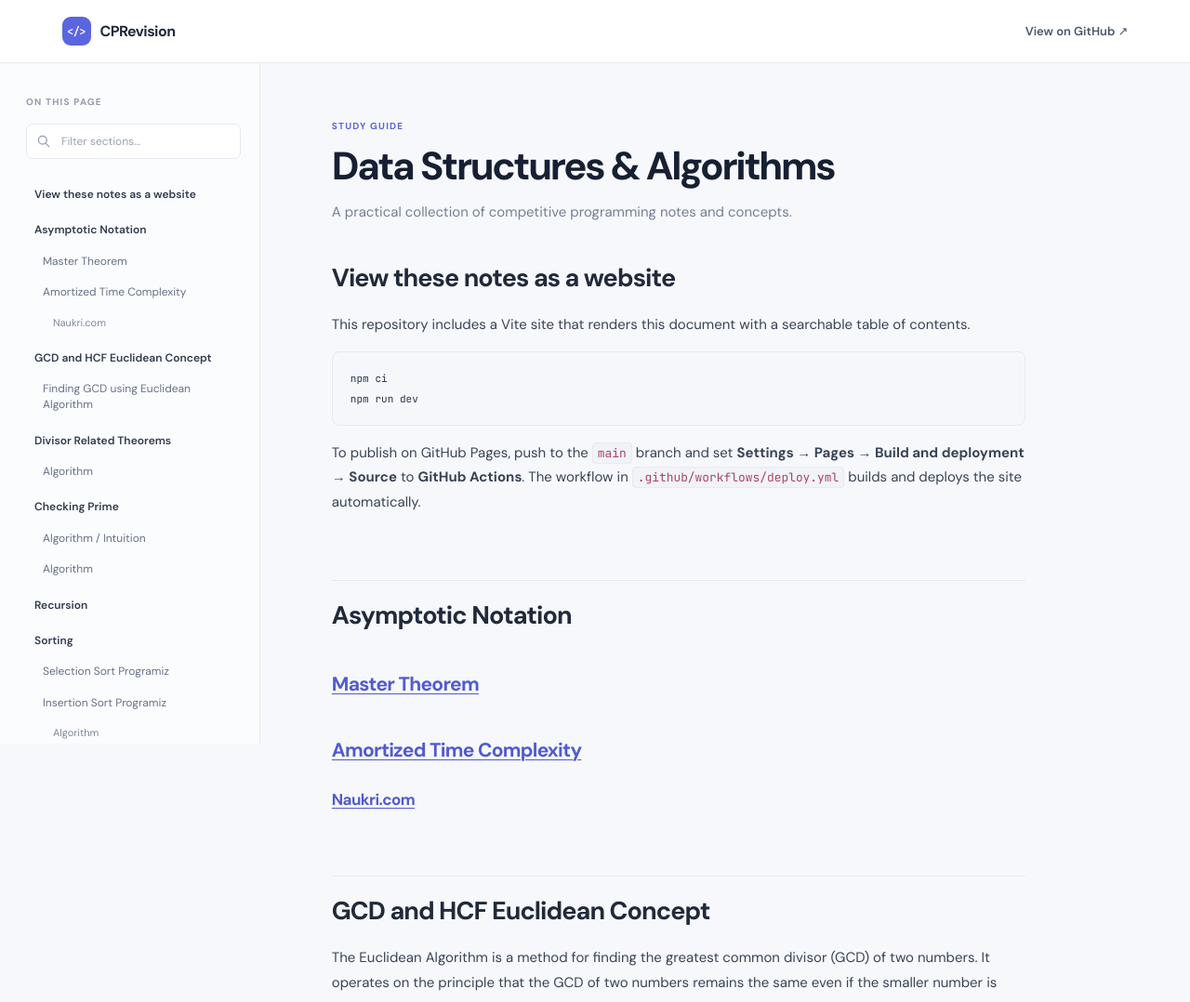
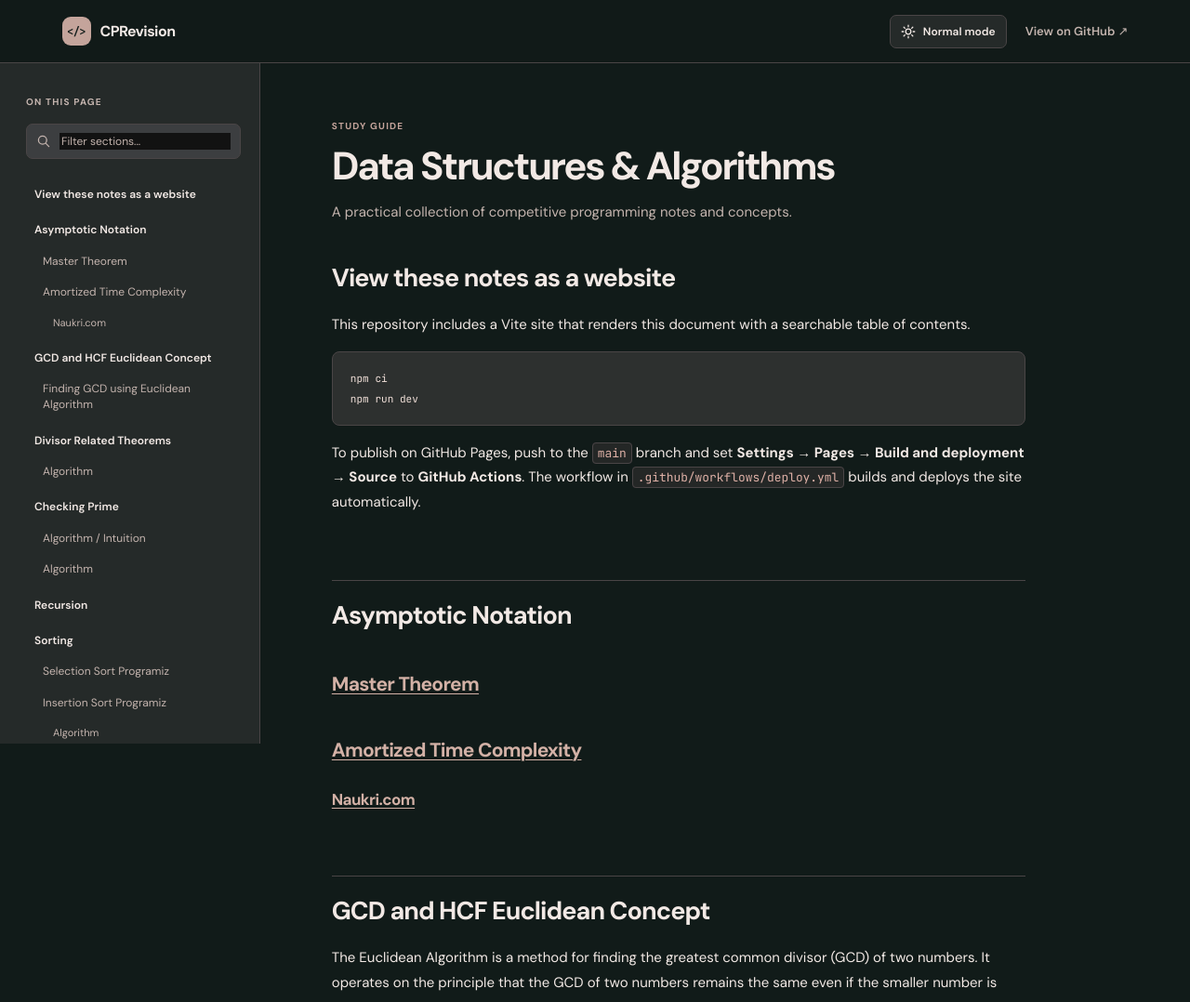
Before and after one commit to zjaweds/CPRevision, a website built with Vite: page index.html in a window 1280 px wide. Shown: the top 1078 px of the page at 93% size. Built offline with nearby package versions, Linux system fonts and the light colour scheme.

Commit message:
Theme Added

```diff
--- a/index.html
+++ b/index.html
@@ -1,5 +1,5 @@
 <!doctype html>
-<html lang="en">
+<html lang="en" data-theme="dark">
   <head>
     <meta charset="UTF-8" />
     <meta name="viewport" content="width=device-width, initial-scale=1.0" />
@@ -16,12 +16,27 @@
           <span class="brand-mark" aria-hidden="true">&lt;/&gt;</span>
           <span>CPRevision</span>
         </a>
+        <div class="header-actions">
+          <button
+            id="theme-toggle"
+            class="theme-toggle"
+            type="button"
+            aria-pressed="true"
+            aria-label="Switch to normal mode"
+          >
+            <svg class="theme-icon" viewBox="0 0 20 20" aria-hidden="true">
+              <circle cx="10" cy="10" r="3.5"></circle>
+              <path d="M10 1.5v2M10 16.5v2M18.5 10h-2M3.5 10h-2m14.51-6.01-1.42 1.42M5.41 14.59l-1.42 1.42m12.02 0-1.42-1.42M5.41 5.41 3.99 3.99"></path>
+            </svg>
+            <span>Normal mode</span>
+          </button>
           <a
             class="source-link"
             href="https://github.com/zjaweds/CPRevision"
             target="_blank"
             rel="noreferrer"
           >View on GitHub <span aria-hidden="true">↗</span></a>
+        </div>
       </header>
 
       <div class="page-layout">
@@ -53,6 +68,16 @@
         </main>
       </div>
     </div>
+    <script>
+      try {
+        const savedTheme = localStorage.getItem("cpreviewision-theme");
+        if (savedTheme === "light" || savedTheme === "dark") {
+          document.documentElement.dataset.theme = savedTheme;
+        }
+      } catch {
+        // Keep the default dark theme if storage is unavailable.
+      }
+    </script>
     <script type="module" src="/src/main.js"></script>
   </body>
 </html>
--- a/src/main.js
+++ b/src/main.js
@@ -32,6 +32,7 @@ const documentElement = document.querySelector("#document");
 const tocElement = document.querySelector("#table-of-contents");
 const searchElement = document.querySelector("#toc-search");
 const emptyElement = document.querySelector("#toc-empty");
+const themeToggle = document.querySelector("#theme-toggle");
 
 documentElement.innerHTML = markdown.render(readme);
 
@@ -85,6 +86,31 @@ function filterTableOfContents() {
   emptyElement.hidden = visibleCount > 0;
 }
 
+function updateTheme(theme) {
+  const isDark = theme === "dark";
+  document.documentElement.dataset.theme = theme;
+  themeToggle.setAttribute("aria-pressed", String(isDark));
+  themeToggle.setAttribute(
+    "aria-label",
+    `Switch to ${isDark ? "normal" : "dark"} mode`,
+  );
+  themeToggle.querySelector("span").textContent = isDark ? "Normal mode" : "Dark mode";
+  themeToggle.querySelector("svg").innerHTML = isDark
+    ? '<circle cx="10" cy="10" r="3.5"></circle><path d="M10 1.5v2M10 16.5v2M18.5 10h-2M3.5 10h-2m14.51-6.01-1.42 1.42M5.41 14.59l-1.42 1.42m12.02 0-1.42-1.42M5.41 5.41 3.99 3.99"></path>'
+    : '<path d="M17.5 12.5A7.5 7.5 0 0 1 7.5 2.5a7.5 7.5 0 1 0 10 10Z"></path>';
+
+  try {
+    localStorage.setItem("cpreviewision-theme", theme);
+  } catch {
+    // Theme changes still work for this page view if storage is unavailable.
+  }
+}
+
 addHeadingIds();
 buildTableOfContents();
 searchElement.addEventListener("input", filterTableOfContents);
+updateTheme(document.documentElement.dataset.theme === "light" ? "light" : "dark");
+themeToggle.addEventListener("click", () => {
+  const nextTheme = document.documentElement.dataset.theme === "dark" ? "light" : "dark";
+  updateTheme(nextTheme);
+});
--- a/src/style.css
+++ b/src/style.css
@@ -2,8 +2,9 @@
 
 :root {
   font-family: "DM Sans", sans-serif;
-  color: #202a3a;
-  background: #f7f8fb;
+  color-scheme: dark;
+  color: var(--ink);
+  background: var(--page-bg);
   font-synthesis: none;
   text-rendering: optimizeLegibility;
   -webkit-font-smoothing: antialiased;
@@ -11,12 +12,42 @@
   font-optical-sizing: auto;
   font-weight: 400;
 
+  --page-bg: #111b19;
+  --surface: #252a29;
+  --surface-raised: #3c3e40;
+  --surface-soft: #2d302f;
+  --ink: #f2e9e5;
+  --muted: #c4b4ae;
+  --line: #4a4546;
+  --accent: #c4a49b;
+  --accent-strong: #ddc0b7;
+  --accent-soft: #403536;
+  --code: #242726;
+  --link: #d3b1a6;
+  --inline-code: #deb0a6;
+  --code-text: #f0dfd8;
+  --blockquote: #a8928d;
+  --table-head: #343536;
+}
+
+:root[data-theme="light"] {
+  color-scheme: light;
+  --page-bg: #f7f8fb;
+  --surface: #fbfcfe;
+  --surface-raised: #ffffff;
+  --surface-soft: #f6f7fa;
   --ink: #202a3a;
   --muted: #718096;
   --line: #e7eaf0;
   --accent: #5b65df;
+  --accent-strong: #333eaf;
   --accent-soft: #eef0ff;
   --code: #f1f3f8;
+  --link: #505bd0;
+  --inline-code: #ab4562;
+  --code-text: #29364b;
+  --blockquote: #c9cdf7;
+  --table-head: #f2f4f8;
 }
 
 * {
@@ -47,7 +78,7 @@ a {
   justify-content: space-between;
   padding: 0 5.2vw;
   border-bottom: 1px solid var(--line);
-  background: rgb(255 255 255 / 94%);
+  background: color-mix(in srgb, var(--page-bg) 94%, transparent);
   backdrop-filter: blur(12px);
 }
 
@@ -69,16 +100,59 @@ a {
   place-items: center;
   border-radius: 9px;
   background: var(--accent);
-  color: white;
+  color: var(--page-bg);
   font-family: "JetBrains Mono", monospace;
   font-size: 12px;
 }
 
 .source-link {
-  color: #4a5568;
+  color: var(--muted);
   font-size: 13px;
   font-weight: 600;
   text-decoration: none;
+}
+
+.header-actions {
+  display: flex;
+  align-items: center;
+  gap: 20px;
+}
+
+.theme-toggle {
+  display: inline-flex;
+  min-height: 36px;
+  align-items: center;
+  justify-content: center;
+  gap: 8px;
+  padding: 0 11px;
+  border: 1px solid var(--line);
+  border-radius: 7px;
+  background: var(--surface);
+  color: var(--ink);
+  cursor: pointer;
+  font: inherit;
+  font-size: 12px;
+  font-weight: 600;
+}
+
+.theme-toggle:hover {
+  border-color: var(--accent);
+  background: var(--accent-soft);
+}
+
+.theme-toggle:focus-visible {
+  outline: 2px solid var(--accent);
+  outline-offset: 2px;
+}
+
+.theme-icon {
+  width: 16px;
+  height: 16px;
+  fill: none;
+  stroke: currentColor;
+  stroke-linecap: round;
+  stroke-linejoin: round;
+  stroke-width: 1.6;
 }
 
 .source-link:hover,
@@ -101,12 +175,12 @@ a {
   overflow: auto;
   padding: 35px 20px 30px 28px;
   border-right: 1px solid var(--line);
-  background: #fbfcfe;
+  background: var(--surface);
 }
 
 .sidebar-heading,
 .document-kicker {
-  color: #929bad;
+  color: var(--muted);
   font-size: 10px;
   font-weight: 700;
   letter-spacing: 0.12em;
@@ -119,21 +193,21 @@ a {
   gap: 9px;
   margin: 17px 0 18px;
   padding: 0 10px;
-  border: 1px solid #e6e9f0;
+  border: 1px solid var(--line);
   border-radius: 7px;
-  background: white;
+  background: var(--surface-raised);
 }
 
 .search-wrap:focus-within {
-  border-color: #aab0f3;
-  box-shadow: 0 0 0 3px rgb(91 101 223 / 10%);
+  border-color: var(--accent);
+  box-shadow: 0 0 0 3px color-mix(in srgb, var(--accent) 18%, transparent);
 }
 
 .search-wrap svg {
   width: 16px;
   flex: 0 0 16px;
   fill: none;
-  stroke: #929bad;
+  stroke: var(--muted);
   stroke-linecap: round;
   stroke-width: 1.6;
 }
@@ -149,7 +223,7 @@ a {
 }
 
 .search-wrap input::placeholder {
-  color: #9aa3b2;
+  color: var(--muted);
 }
 
 .toc {
@@ -162,7 +236,7 @@ a {
   overflow: hidden;
   padding: 7px 9px;
   border-radius: 5px;
-  color: #657187;
+  color: var(--muted);
   font-size: 12px;
   line-height: 1.45;
   text-decoration: none;
@@ -176,7 +250,7 @@ a {
 
 .toc-level-1 {
   margin-top: 5px;
-  color: #303b4e;
+  color: var(--ink);
   font-weight: 600;
 }
 
@@ -186,7 +260,7 @@ a {
 
 .toc-level-3 {
   padding-left: 29px;
-  color: #7d8798;
+  color: var(--muted);
   font-size: 11px;
 }
 
@@ -211,7 +285,7 @@ a {
 
 .page-title {
   margin: 0;
-  color: #172033;
+  color: var(--ink);
   font-size: clamp(29px, 4vw, 42px);
   font-weight: 700;
   letter-spacing: -0.055em;
@@ -220,14 +294,14 @@ a {
 
 .page-description {
   margin: 13px 0 39px;
-  color: #758095;
+  color: var(--muted);
   font-size: 15px;
   line-height: 1.7;
 }
 
 .markdown-body {
   min-width: 0;
-  color: #384457;
+  color: var(--ink);
   font-size: 15px;
   line-height: 1.78;
   overflow-wrap: anywhere;
@@ -237,7 +311,7 @@ a {
 .markdown-body h2,
 .markdown-body h3,
 .markdown-body h4 {
-  color: #202a3a;
+  color: var(--ink);
   font-weight: 700;
   letter-spacing: -0.035em;
   line-height: 1.35;
@@ -289,13 +363,13 @@ a {
 }
 
 .markdown-body a {
-  color: #505bd0;
+  color: var(--link);
   text-decoration-thickness: 1px;
   text-underline-offset: 3px;
 }
 
 .markdown-body a:hover {
-  color: #333eaf;
+  color: var(--accent-strong);
 }
 
 .markdown-body img {
@@ -310,8 +384,8 @@ a {
 .markdown-body blockquote {
   margin-left: 0;
   padding: 3px 0 3px 17px;
-  border-left: 3px solid #c9cdf7;
-  color: #657187;
+  border-left: 3px solid var(--blockquote);
+  color: var(--muted);
 }
 
 .markdown-body code,
@@ -322,20 +396,20 @@ a {
 
 .markdown-body :not(pre) > code {
   padding: 2px 5px;
-  border: 1px solid #e8eaf0;
+  border: 1px solid var(--line);
   border-radius: 4px;
   background: var(--code);
-  color: #ab4562;
+  color: var(--inline-code);
 }
 
 .markdown-body pre {
   overflow: auto;
   margin: 1.2em 0;
   padding: 17px 19px;
-  border: 1px solid #e8eaf0;
+  border: 1px solid var(--line);
   border-radius: 8px;
-  background: #f6f7fa;
-  color: #29364b;
+  background: var(--surface-soft);
+  color: var(--code-text);
   line-height: 1.7;
 }
 
@@ -361,8 +435,8 @@ a {
 }
 
 .markdown-body th {
-  background: #f2f4f8;
-  color: #29364b;
+  background: var(--table-head);
+  color: var(--ink);
   font-weight: 600;
 }
 
@@ -380,12 +454,12 @@ a {
   margin-top: 55px;
   padding-top: 19px;
   border-top: 1px solid var(--line);
-  color: #8993a3;
+  color: var(--muted);
   font-size: 12px;
 }
 
 .page-footer a {
-  color: #657187;
+  color: var(--muted);
   text-decoration: none;
 }
 
@@ -403,6 +477,20 @@ a {
   .site-header {
     height: 60px;
     padding: 0 20px;
+  }
+
+  .header-actions {
+    gap: 10px;
+  }
+
+  .theme-toggle {
+    min-height: 34px;
+    gap: 6px;
+    padding: 0 8px;
+  }
+
+  .source-link {
+    font-size: 12px;
   }
 
   .page-layout {
```
Lines whose indentation alone changed are shown as unchanged.
